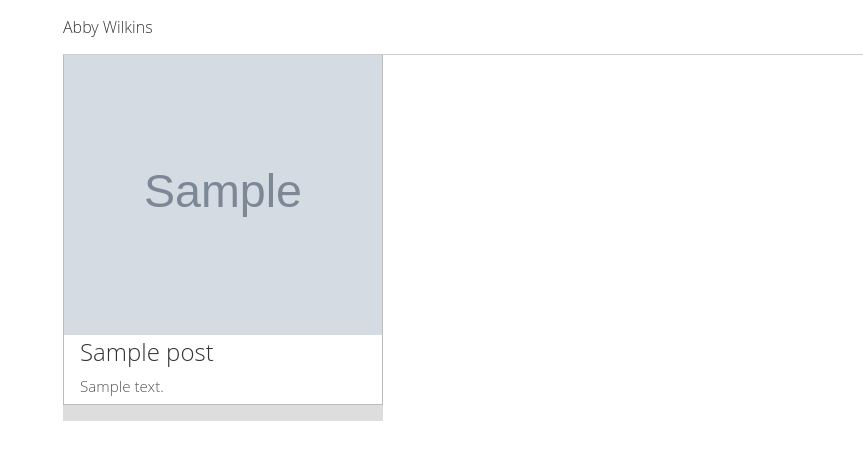
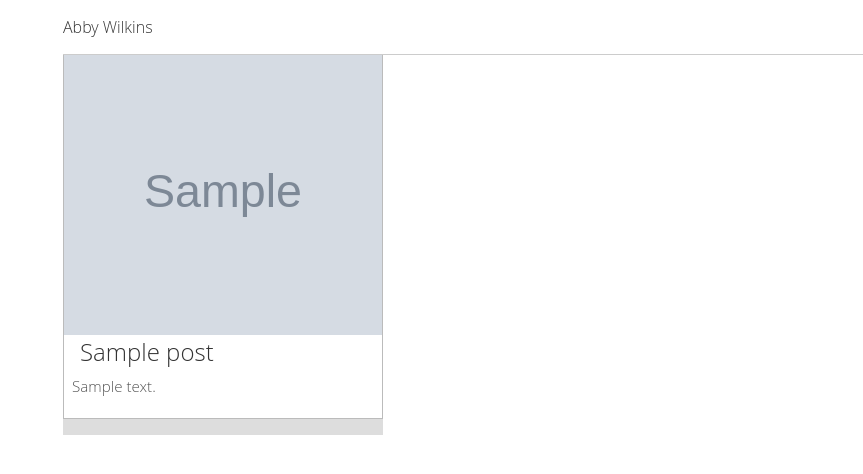
Before and after one commit to Renddslow/abbywilkins, a Flask app: page / in a window 1280 px wide. Shown: the top 474 px of the page, without its empty margins (417-1280 px from the left). Run offline with Flask 2, Linux system fonts and the light colour scheme; tables that the repository leaves empty or names only in its code hold one stand-in row (values such as "Sample post"); grey boxes marked "Sample" are stand-in pictures; some libraries are stand-ins or nearby versions.

Commit message:
style fix

```diff
--- a/static/style.css
+++ b/static/style.css
@@ -72,9 +72,9 @@ header h1 {
 
 .post-container .post-text {
 	display: block;
-	width: 100%;
+	width: 95%;
 	text-align: justify;
 	color: #555;
 	font-size: .95em;
-	padding: .5rem 1rem;
+	margin: .5em auto 1.5em;
 }
```
